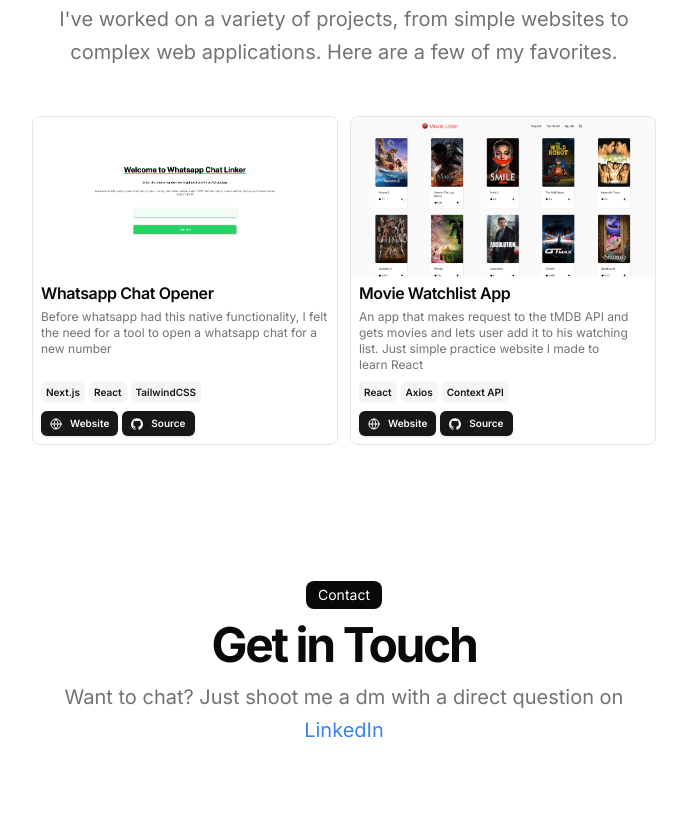
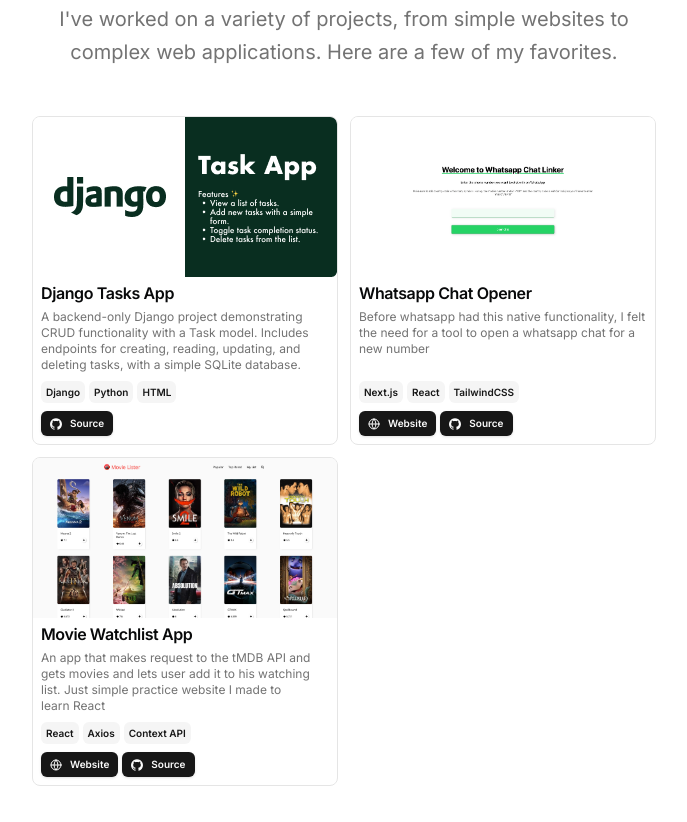
Before and after one commit to HiteshRohira/portfolio, a Next.js app: page / in a window 1280 px wide. Shown: the part 1016-1838 px from the top of the page, without its empty margins (296-983 px from the left). Built offline with nearby package versions, Linux system fonts and the light colour scheme.

Commit message:
feat: add new django project

```diff
--- a/src/data/resume.tsx
+++ b/src/data/resume.tsx
@@ -90,6 +90,28 @@ export const DATA = {
   ],
   projects: [
     {
+      title: "Django Tasks App",
+      href: "https://github.com/HiteshRohira/django-todo-app",
+      dates: "Dec 2025 - Jan 2025",
+      active: true,
+      description:
+        "A backend-only Django project demonstrating CRUD functionality with a Task model. Includes endpoints for creating, reading, updating, and deleting tasks, with a simple SQLite database.",
+      technologies: [
+        "Django",
+        "Python",
+        "HTML",
+      ],
+      links: [
+        {
+          type: "Source",
+          href: "https://github.com/HiteshRohira/django-todo-app",
+          icon: <Icons.github className="size-3" />,
+        },
+      ],
+      image: "/django-tasks-app.png",
+      video: "",
+    },
+    {
       title: "Whatsapp Chat Opener",
       href: "https://wcl.vercel.app/",
       dates: "Jan 2024 - Feb 2024",
```
Also changed, not shown: public/django-tasks-app.png (added).
